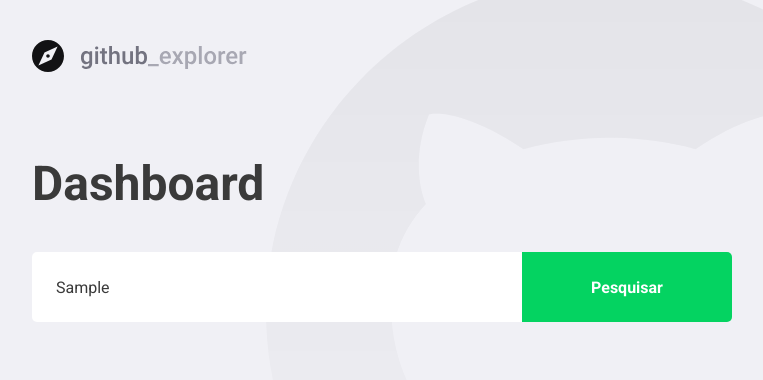
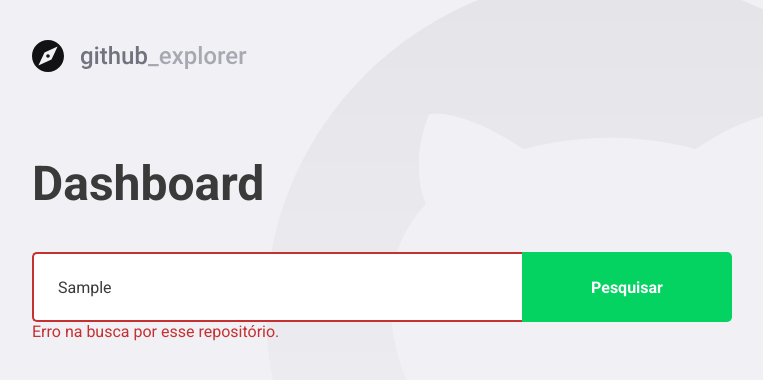
Before and after one commit to julian-kuroiwa/bootcamp-gostack-rocketseat, a React (Create React App) app in the folder aulas/react-mini-project/: page / in a window 1280 px wide. Both pictures are taken after typing "Sample" into the empty fields and a click on the button "Pesquisar". Shown: the top 380 px of the page, without its empty margins (148-911 px from the left). Built offline with nearby package versions, Linux system fonts and the light colour scheme; no server answers.

Commit message:
handling errors

```diff
--- a/aulas/react-mini-project/src/routes/pages/Dashboard/index.tsx
+++ b/aulas/react-mini-project/src/routes/pages/Dashboard/index.tsx
@@ -3,7 +3,7 @@
 
 import logo from '../../../assets/logo.svg';
 
-import { Title, Form, Repositories } from './styles';
+import { Title, Form, Repositories, Error } from './styles';
 
 import api from '../../../services/api';
 
@@ -18,6 +18,7 @@
 
 const Dashboard: React.FC = () => {
   const [newRepo, setNewRepo] = useState('');
+  const [inputError, setInputError] = useState('');
   const [repositories, setRepositories] = useState<Repository[]>([]);
 
   async function handleAddRepository(
@@ -25,11 +26,23 @@
   ): Promise<void> {
     event.preventDefault();
 
-    const response = await api.get<Repository>(`/repos/${newRepo}`);
+    if(!newRepo) {
+      setInputError('Digite o autor/nome do repositório.');
 
-    const repository = response.data;
+      return;
+    }
 
-    setRepositories([...repositories, repository]);
+    try {
+      const response = await api.get<Repository>(`/repos/${newRepo}`);
+
+      const repository = response.data;
+
+      setRepositories([...repositories, repository]);
+      setNewRepo('');
+      setInputError('');
+    } catch(err) {
+      setInputError('Erro na busca por esse repositório.');
+    }
   };
 
   return (
@@ -37,7 +50,7 @@
       <img src={logo} alt="GitHub Explorer" />
       <Title>Dashboard</Title>
 
-      <Form onSubmit={handleAddRepository}>
+      <Form hasError={!!inputError} onSubmit={handleAddRepository}>
         <input
         value={newRepo}
         onChange={event => setNewRepo(event.target.value)}
@@ -45,6 +58,8 @@
         placeholder="Digite o nome do repositório" />
         <button type="submit">Pesquisar</button>
       </Form>
+
+      {inputError && <Error>{inputError}</Error>}
 
       <Repositories>
         {repositories.map(repository => (
--- a/aulas/react-mini-project/src/routes/pages/Dashboard/styles.ts
+++ b/aulas/react-mini-project/src/routes/pages/Dashboard/styles.ts
@@ -1,5 +1,9 @@
-import styled from 'styled-components';
+import styled, {css} from 'styled-components';
 import { shade } from 'polished';
+
+interface Form {
+  hasError: boolean;
+}
 
 export const Title = styled.h1`
   font-size: 48px;
@@ -9,7 +13,7 @@
   line-height: 56px;
 `;
 
-export const Form = styled.form`
+export const Form = styled.form<Form>`
   margin-top: 40px;
   max-width: 700px;
   display: flex;
@@ -18,9 +22,18 @@
     flex: 1;
     height: 70px;
     padding: 0 24px;
-    border: 0;
+    border: 2px solid #fff;
     border-radius: 5px 0 0 5px;
+    border-right: 0;
     color: #3a3a3a;
+
+    ${(props) => props.hasError && css`
+      border-color: #c53030;
+    `}
+
+    &::placeholder {
+      color: #a8a8b3;
+    }
   }
 
   button {
@@ -32,10 +45,6 @@
     font-weight: bold;
     color: #fff;
     transition: background-color 0.2;
-
-    &::placeholder {
-      color: #a8a8b3;
-    }
 
     &:hover {
       background-color: ${shade(0.2, '#04d361')};
@@ -94,3 +103,9 @@
     }
   }
 `;
+
+export const Error = styled.span`
+  display: block;
+  color: #c53030;
+  margin-bottom: 30px;
+`;
```
